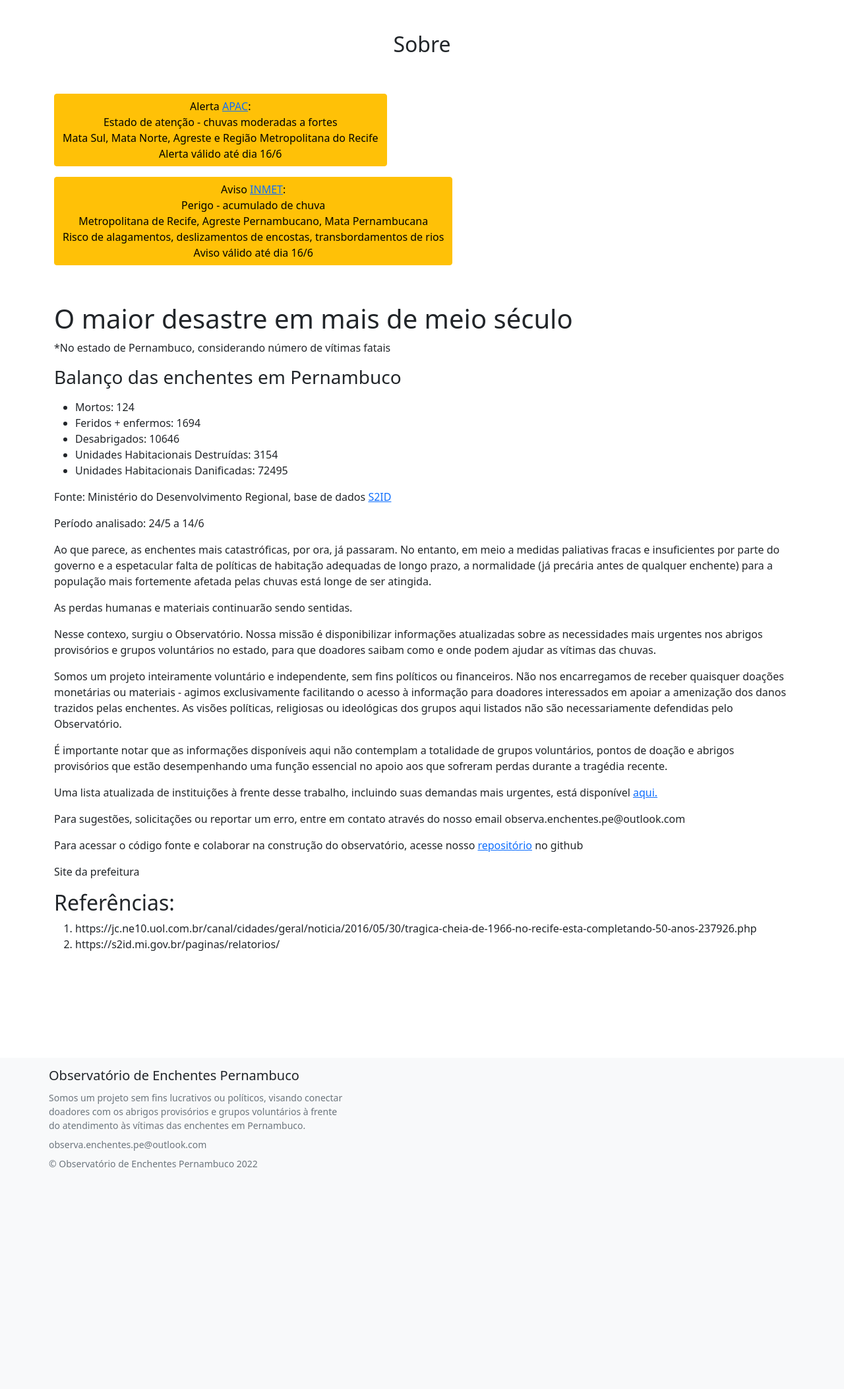
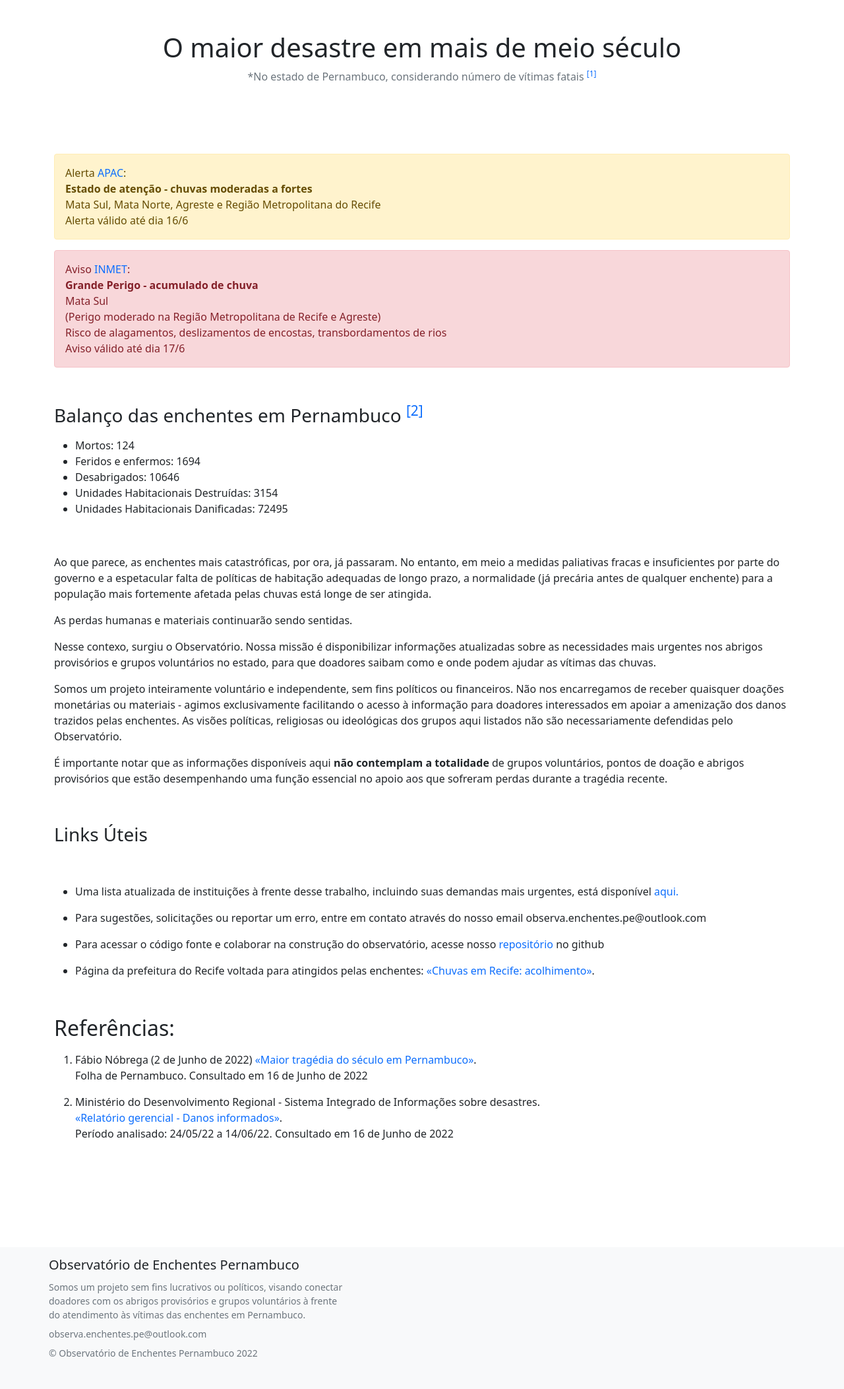
Before and after one commit to oriapierre/enchentes-pe, a Flask app: page /sobre in a window 1280 px wide. Shown: the part 76-2181 px from the top of the page at 66% size. Before the commit the page ends 1845 px from the top, so only its background shows below. Run offline with Flask 2, Linux system fonts and the light colour scheme; some libraries are stand-ins or nearby versions.

Commit message:
Update sobre.html

```diff
--- a/templates/sobre.html
+++ b/templates/sobre.html
@@ -5,41 +5,51 @@
 {% endblock %}
 
 {% block main %}
-    <h2>Sobre</h2>
+    <style>
+        a { text-decoration: none; }
+    </style>
+    <h1>O maior desastre em mais de meio século</h1>
+    <p class = "text-muted">
+        *No estado de Pernambuco, considerando número de vítimas fatais
+        <sup id="cite-ref-1" class="reference">
+            <a href="#ref-1">[1]</a>
+            <div></div>
+        </sup>
+    </p>
+    <p class = 'spasado'></p>
     <main class = "container py-5 text-start">
-        <div >
-            <button type="button" class="btn btn-warning">
+        <div class="alert alert-warning" role="alert">
             Alerta <a href="https://www.apac.pe.gov.br/avisos/">APAC</a>:<br>
-                Estado de atenção - chuvas moderadas a fortes<br>
+            <b>Estado de atenção - chuvas moderadas a fortes</b><br>
             Mata Sul, Mata Norte, Agreste e Região Metropolitana do Recife<br>
             Alerta válido até dia 16/6
-            </button>
+        </div>
         <p></p>
-            <button type="button" class="btn btn-warning">
+        <div class="alert alert-danger" role="danger">
             Aviso <a href="https://portal.inmet.gov.br/">INMET</a>:<br>
-            Perigo - acumulado de chuva<br>
-            Metropolitana de Recife, Agreste Pernambucano, Mata Pernambucana<br>
+            <b>Grande Perigo - acumulado de chuva</b><br>
+            Mata Sul<br>
+            (Perigo moderado na Região Metropolitana de Recife e Agreste)<br>
             Risco de alagamentos, deslizamentos de encostas, transbordamentos de rios<br>
-            Aviso válido até dia 16/6
-            </button>
+            Aviso válido até dia 17/6
+        </div>
         <p class = 'spasado'></p>
-        </div>
-        <h1>O maior desastre em mais de meio século</h1>
-        <p>*No estado de Pernambuco, considerando número de vítimas fatais</p>
         <p></p>
-        <h3>Balanço das enchentes em Pernambuco</h3>
+        <h3>Balanço das enchentes em Pernambuco
+            <sup id="cite-ref-2" class="reference">
+                <a href="#ref-2">[2]</a>
+                <div></div>
+            </sup>
+        </h3>
         <p></p>
         <ul>
             <li>Mortos: 124</li>
-            <li>Feridos + enfermos: 1694</li>
+            <li>Feridos e enfermos: 1694</li>
             <li>Desabrigados: 10646</li>
             <li>Unidades Habitacionais Destruídas: 3154</li>
             <li>Unidades Habitacionais Danificadas: 72495</li>
         </ul>
-        <p></p>
-        <p>Fonte: Ministério do Desenvolvimento Regional, base de dados <a href="https://s2id.mi.gov.br/paginas/relatorios/">S2ID</a></p>
-        <p>Período analisado: 24/5 a 14/6</p>
-        <p></p>
+        <p class = 'spasado'></p>
         <p>
             Ao que parece, as enchentes mais catastróficas, por ora, já passaram.
             No entanto, em meio a medidas paliativas fracas e insuficientes por parte do governo e a
@@ -64,31 +74,48 @@
         </p>
         <p></p>
         <p>
-            É importante notar que as informações disponíveis aqui não contemplam a totalidade
+            É importante notar que as informações disponíveis aqui <b>não contemplam a totalidade</b>
             de grupos voluntários, pontos de doação e abrigos provisórios que estão desempenhando uma
             função essencial no apoio aos que sofreram perdas durante a tragédia recente.
         </p>
-        <p></p>
-        <p>
+        <p class = 'spasado'></p>
+        <h3>Links Úteis</h3>
+        <p class = 'spasado'></p>
+        <ul>
+            <li>
                 Uma lista atualizada de instituições à frente desse trabalho,
                 incluindo suas demandas mais urgentes, está disponível <a href="https://observa-enchentes-pe.herokuapp.com/">aqui.</a>
-        </p>
+            </li>
             <p></p>
-        <p>
+            <li>
                 Para sugestões, solicitações ou reportar um erro, entre em contato através do nosso email
                 observa.enchentes.pe@outlook.com
-        </p>
+            </li>
             <p></p>
-        <p>
+            <li>
                 Para acessar o código fonte e colaborar na construção do observatório, acesse nosso
                 <a href="https://github.com/pjinghao/enchentes-pe/">repositório</a> no github
-        </p>
+            </li>
             <p></p>
-        <p>Site da prefeitura</p>
+            <li>
+                Página da prefeitura do Recife voltada para atingidos pelas enchentes: <a href="https://conectarecife.recife.pe.gov.br/chuvas/">«Chuvas em Recife: acolhimento»</a>. <br>
+            </li>
+        </ul>
+        <p class = 'spasado'></p>
         <h2>Referências:</h2>
+        <p></p>
         <ol>
-            <li>https://jc.ne10.uol.com.br/canal/cidades/geral/noticia/2016/05/30/tragica-cheia-de-1966-no-recife-esta-completando-50-anos-237926.php</li>
-            <li>https://s2id.mi.gov.br/paginas/relatorios/</li>
+            <li id = "ref-1">
+                Fábio Nóbrega (2 de Junho de 2022)
+                <a href="https://www.folhape.com.br/noticias/maior-tragedia-do-seculo-em-pernambuco-mortes-pelas-chuvas-de-2022/228963/">«Maior tragédia do século em Pernambuco»</a>. <br>
+                Folha de Pernambuco. Consultado em 16 de Junho de 2022
+            </li>
+            <p></p>
+            <li id = "ref-2">
+                Ministério do Desenvolvimento Regional - Sistema Integrado de Informações sobre desastres.<br>
+                <a href="https://s2id.mi.gov.br/paginas/relatorios/">«Relatório gerencial - Danos informados»</a>. <br>
+                Período analisado: 24/05/22 a 14/06/22. Consultado em 16 de Junho de 2022
+            </li>
         </ol>
         <p></p>
     </main>
```
Lines whose indentation alone changed are shown as unchanged.
